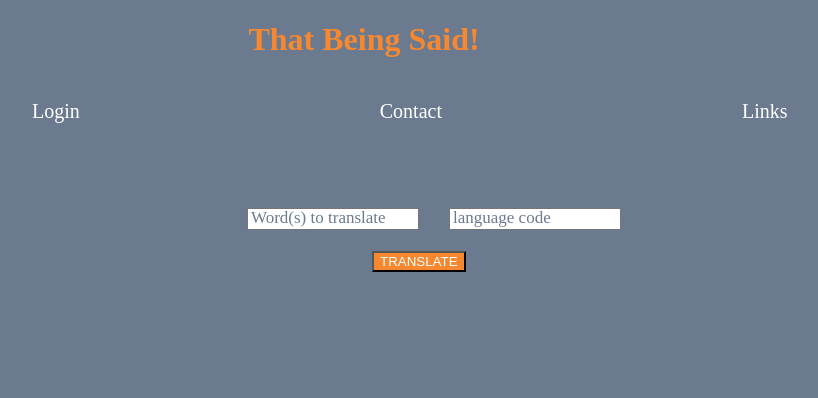
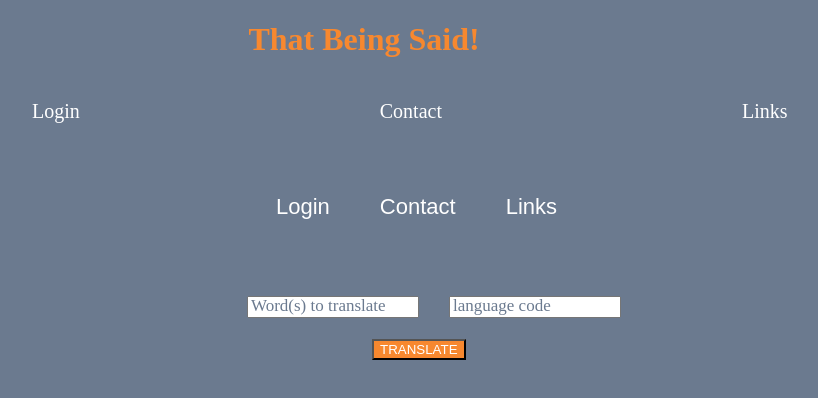
Before and after one commit to glenbuck503/That-Being-Said, a React (Create React App) app: page / in a window 1280 px wide. Shown: the top 398 px of the page, without its empty margins (276-1094 px from the left). Built offline with nearby package versions, Linux system fonts and the light colour scheme.

Commit message:
add buttons for links instead

```diff
--- a/src/App.css
+++ b/src/App.css
@@ -76,12 +76,14 @@ img {
 
  }
 
+
  button {
    font-family: fantasy;
    color:white;
    margin-left:140px;
    background-color: #F7882F;
  }
+
 
   ::placeholder {
   font-family:cursive;
@@ -105,3 +107,15 @@ img {
 /* .Login {
   display: inline-block;
 } */
+
+
+.nav button {
+  /* display:inline-block; */
+  color:white;
+  margin-left:38px;
+  margin-bottom:60px;
+  background-color:#6B7A8F;
+  font-size:22px;
+  border:30px;
+
+}
--- a/src/ReusableForm.js
+++ b/src/ReusableForm.js
@@ -41,7 +41,13 @@ function ReusableForm(props) {
 
   return (
     <React.Fragment>
+      <div className="nav">
+      <button onClick={onSubmit} >Login</button>
+      <button onClick={onSubmit} >Contact</button>
+      <button onClick={onSubmit} >Links</button>
+      </div>
         <div className="first">
+
           <input
             onChange={handleChange}
 
@@ -60,6 +66,7 @@ function ReusableForm(props) {
 
 
         <button onClick={onSubmit} >TRANSLATE</button>
+
         <p>{translatedWord}</p>
 
 
```
